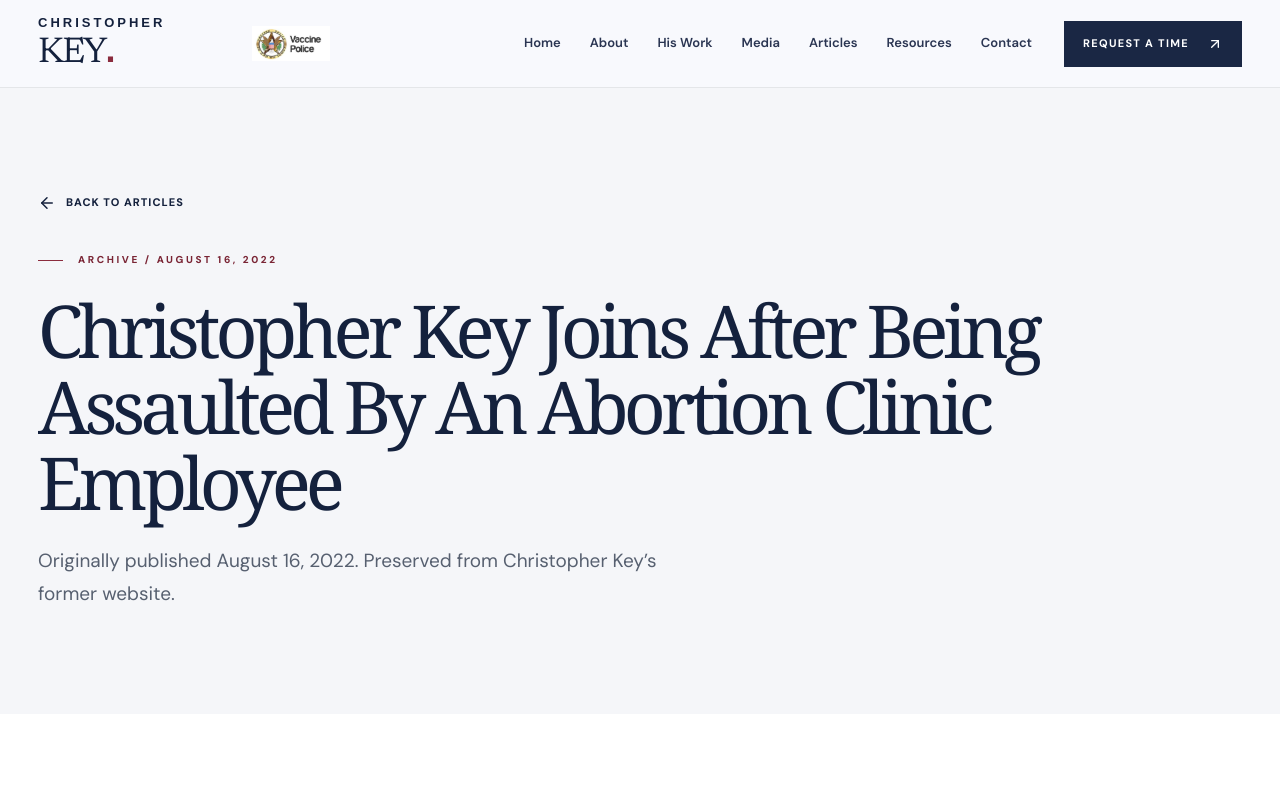
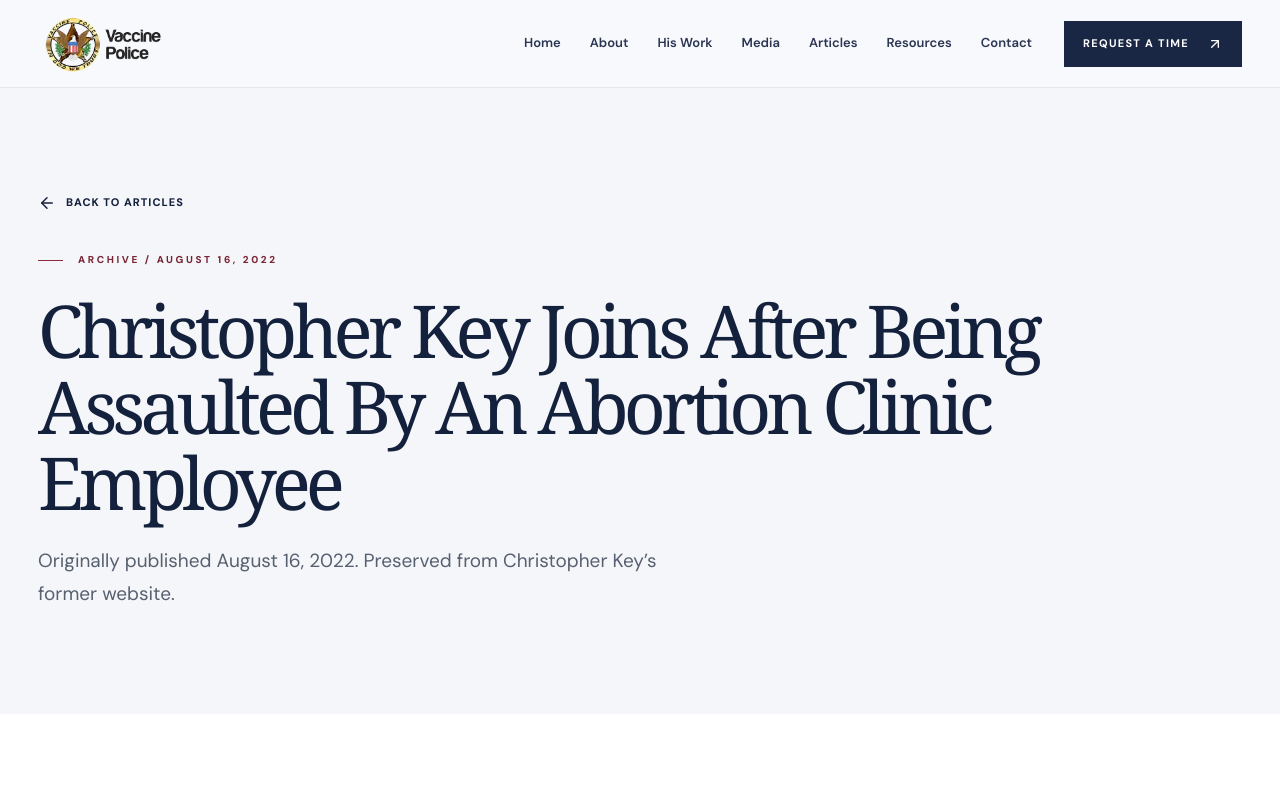
Before and after one commit to AppStudioPros/chris-iskey, a Next.js app: page /blog-posts/christopher-key-joins-after-being-assaulted-by-an-abortion-clinic-employee in a window 1280 px wide. Shown: the top 800 px of the page. Built offline with nearby package versions, Linux system fonts and the light colour scheme.

Commit message:
style: VP logo replaces text wordmark in header, white bg removed, larger size

```diff
--- a/components/SiteHeader.tsx
+++ b/components/SiteHeader.tsx
@@ -2,10 +2,9 @@ import Link from 'next/link';
 import { ArrowUpRight, Menu } from 'lucide-react';
 const links = [['Home','/'],['About','/about'],['His Work','/work'],['Media','/media'],['Articles','/blog'],['Resources','/resources'],['Contact','/contact']];
 export function SiteHeader(){return <header className="site-header"><div className="container header-inner">
-  <Link href="/" className="brand" aria-label="Christopher Key home"><span>CHRISTOPHER</span><span>KEY<span className="brand-dot">.</span></span></Link>
-  <a href="https://vaccine-police.com/" target="_blank" rel="noopener noreferrer" className="vp-badge" aria-label="Vaccine Police">
-    <img src="/images/vaccine-police-logo.jpg" alt="Vaccine Police" height={36} />
-  </a>
+  <Link href="/" className="vp-main-logo" aria-label="Christopher Key home">
+    <img src="/images/vaccine-police-logo.png" alt="Vaccine Police" height={64} />
+  </Link>
   <nav className="desktop-nav" aria-label="Main navigation">{links.map(([n,u])=><Link href={u} key={u}>{n}</Link>)}</nav>
   <Link href="/book" className="header-cta">REQUEST A TIME <ArrowUpRight size={16}/></Link>
   <details className="mobile-menu"><summary aria-label="Toggle menu"><Menu size={25}/></summary><nav aria-label="Mobile navigation">{links.map(([n,u])=><Link href={u} key={u}>{n}</Link>)}<Link href="/book">Book a time</Link></nav></details>
```
Also changed, not shown: app/globals.css, public/images/vaccine-police-logo.png (added).
